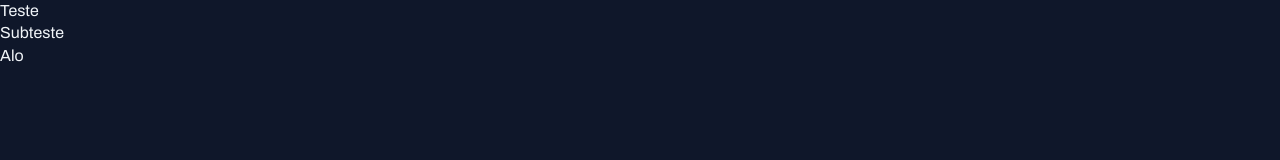
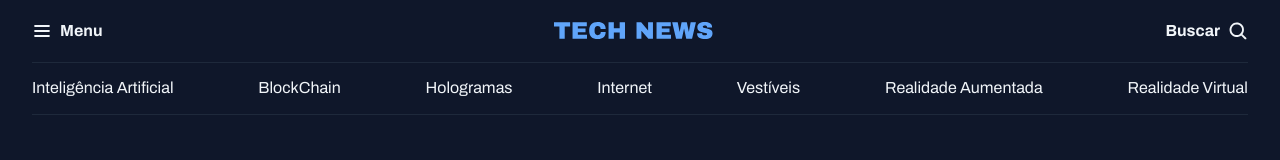
Before and after one commit to Carvalho-Lucas/Portal-Noticias, a plain HTML site: page index.html in a window 1280 px wide. Drawn offline with Linux system fonts and the light colour scheme.

Commit message:
Adjust the spacing between menu items

```diff
--- a/index.html
+++ b/index.html
@@ -14,8 +14,30 @@
     />
   </head>
   <body>
-    <h1>Teste</h1>
-    <h2>Subteste</h2>
-    <a href="#">Alo</a>
+    <header class="container">
+      <nav id="primary" class="grid grid-flow-col">
+        <div>
+          <img src="assets/icons/List.svg" alt="Ícone de Menu" />
+          <strong>Menu</strong>
+        </div>
+        <div>
+          <img src="assets/Tech News.svg" alt="Tech News logo" />
+        </div>
+        <div>
+          <strong>Buscar</strong>
+          <img src="assets/icons/MagnifyingGlass.svg" alt="Ícone de pesquisa" />
+        </div>
+      </nav>
+
+      <nav id="secondary" class="grid grid-flow-col">
+        <a href="#">Inteligência Artificial</a>
+        <a href="#">BlockChain</a>
+        <a href="#">Hologramas</a>
+        <a href="#">Internet</a>
+        <a href="#">Vestíveis</a>
+        <a href="#">Realidade Aumentada</a>
+        <a href="#">Realidade Virtual</a>
+      </nav>
+    </header>
   </body>
 </html>
--- a/styles/global.css
+++ b/styles/global.css
@@ -41,3 +41,18 @@ h2,
 h3 {
   font: inherit;
 }
+
+.container {
+  max-width: 1280px;
+  padding-inline: 32px;
+  margin-inline: auto;
+}
+
+/* Utility-first*/
+.grid {
+  display: grid;
+}
+
+.grid-flow-col {
+  grid-auto-flow: column;
+}
--- /dev/null
+++ b/styles/header.css
@@ -0,0 +1,24 @@
+#primary {
+  padding-block: 20px;
+
+  div {
+    display: flex;
+    align-items: center;
+    gap: 8px;
+  }
+  /* Nesting css*/
+  div:nth-child(2) {
+    margin-inline: auto;
+  }
+
+  div:nth-child(3) {
+    justify-self: end;
+  }
+}
+
+#secondary {
+  padding-block: 14px;
+  border: solid 1px var(--stroke-color);
+  border-inline: none;
+  justify-content: space-between;
+}
--- a/styles/index.css
+++ b/styles/index.css
@@ -1 +1,2 @@
 @import url(global.css);
+@import url(header.css);
```
